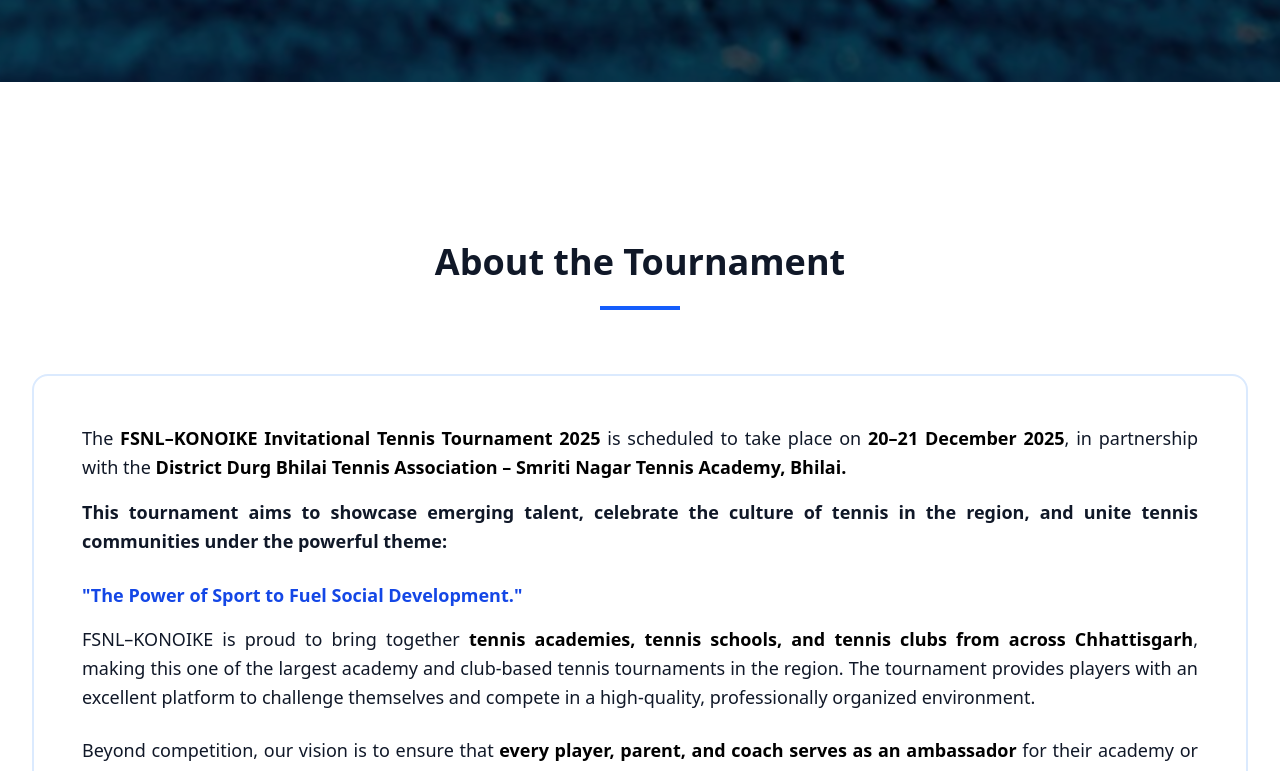
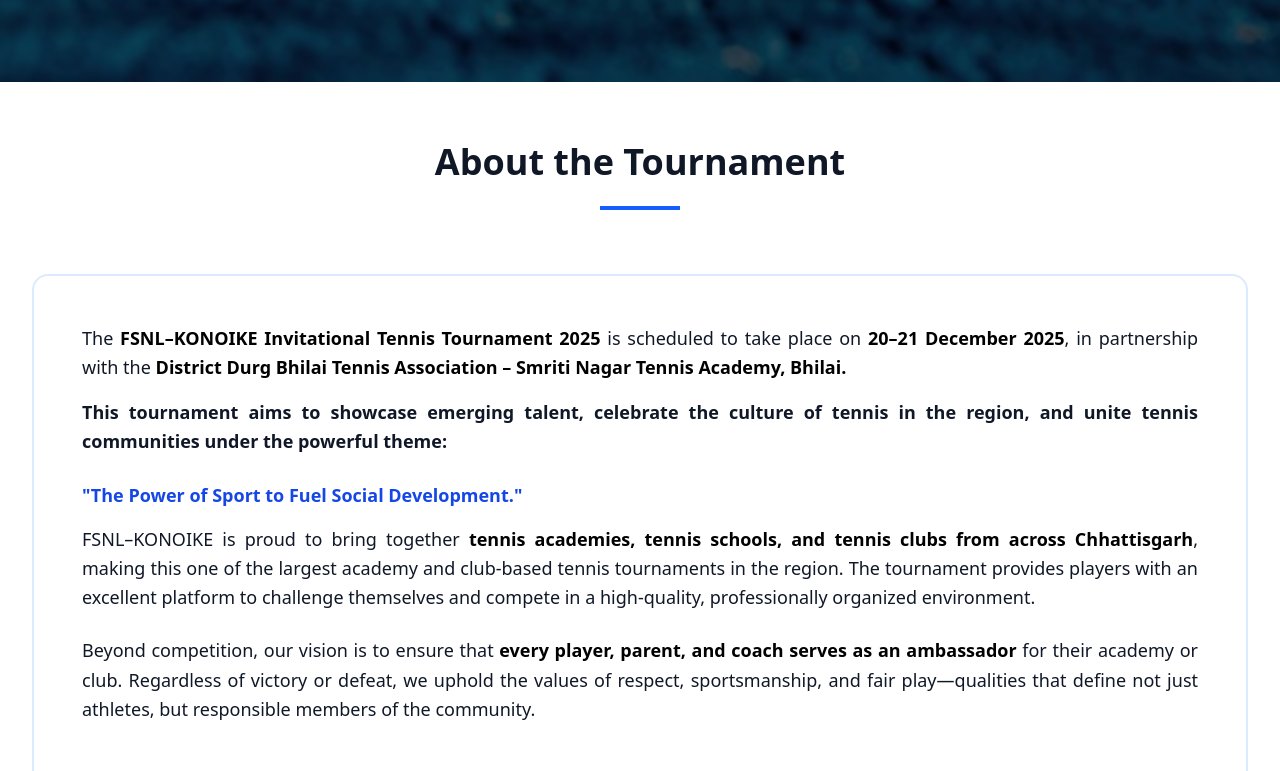
Before and after one commit to Shivanshu666/Tennis-, a React (Vite) app in the folder Client/: page / in a window 1280 px wide. Shown: the part 1045-1816 px from the top of the page. Built offline with nearby package versions, Linux system fonts and the light colour scheme.

Commit message:
Space management

```diff
--- a/Client/src/components/Home.jsx
+++ b/Client/src/components/Home.jsx
@@ -615,10 +615,10 @@ const Home = () => {
       </section>
 
       {/* Additional Sections */}
-      <div className="bg-white md:py-20">
+      <div className="bg-white py-10">
 
         {/* About Section */}
-        <section id="about" className=" py-6 md:py-20 bg-white">
+        <section id="about" className=" py-6 md:py-5 bg-white">
           <div className="max-w-7xl mx-auto px-4 sm:px-6 lg:px-8">
             <div className="text-center mb-16">
               <h2 className="text-3xl max-sm:text-2xl sm:text-4xl font-bold text-gray-900 mb-6">
@@ -1020,7 +1020,7 @@ const Home = () => {
 
 
         {/* Categories Section */}
-        <section id="categories" className=" min-h-screen py-6 md:py-20 bg-gradient-to-br from-blue-50 to-indigo-50">
+        <section id="categories" className=" min-h-screen py-6 md:py-10 bg-gradient-to-br from-blue-50 to-indigo-50">
           <div className="max-w-6xl mx-auto px-4 sm:px-6 lg:px-8">
             <div className="text-center  mb-12 lg:mb-16">
               <h2 className="text-2xl  sm:text-3xl lg:text-4xl font-bold text-gray-900 mb-4">
@@ -1134,7 +1134,7 @@ const Home = () => {
 
         <section
           id="schedule"
-          className=" min-h-screen -py-10 md:py-20 bg-gradient-to-br from-blue-50 to-indigo-50"
+          className=" min-h-screen  bg-gradient-to-br from-blue-50 to-indigo-50"
         >
           <div className="min-h-screen bg-gray-100 p-8">
             <div className="max-w-4xl mx-auto bg-white shadow-xl rounded-2xl p-8">
@@ -1173,7 +1173,7 @@ const Home = () => {
 
 
         {/* Sponsors Section */}
-        <section id="sponsors" className="py-6 md:py-20">
+        <section id="sponsors" className="py-6 md:py-10">
           <div className="max-w-7xl mx-auto px-4 sm:px-6 lg:px-8">
             <div className="text-center  mb-12 lg:mb-16">
               <h2 className="text-2xl  sm:text-3xl lg:text-2xl font-bold text-gray-900 mb-4">
@@ -1223,7 +1223,7 @@ const Home = () => {
 
 
         {/* Gallery Section */}
-        <section id="gallery" className="max-w-[1400px] mx-auto py-6 md:py-20">
+        <section id="gallery" className="max-w-[1400px] mx-auto py-6 md:py-10">
           {/* Section Header */}
           <div className="text-center mb-16">
             <h2 className="text-4xl max-sm:text-2xl md:text-5xl font-bold text-gray-900 mb-4">
@@ -1329,7 +1329,7 @@ const Home = () => {
 
 
         {/* Contact Section */}
-        <section id="contact" className="py-6 md:py-20 bg-gradient-to-br from-gray-50 to-blue-50">
+        <section id="contact" className="py-6 md:py-10 bg-gradient-to-br from-gray-50 to-blue-50">
           <div className="max-w-6xl mx-auto px-4 sm:px-6 lg:px-8">
             <div className="text-center mb-6 md:mb-16">
               <h2 className="text-4xl max-sm:text-2xl md:text-5xl font-bold text-gray-900 mb-4">
```
